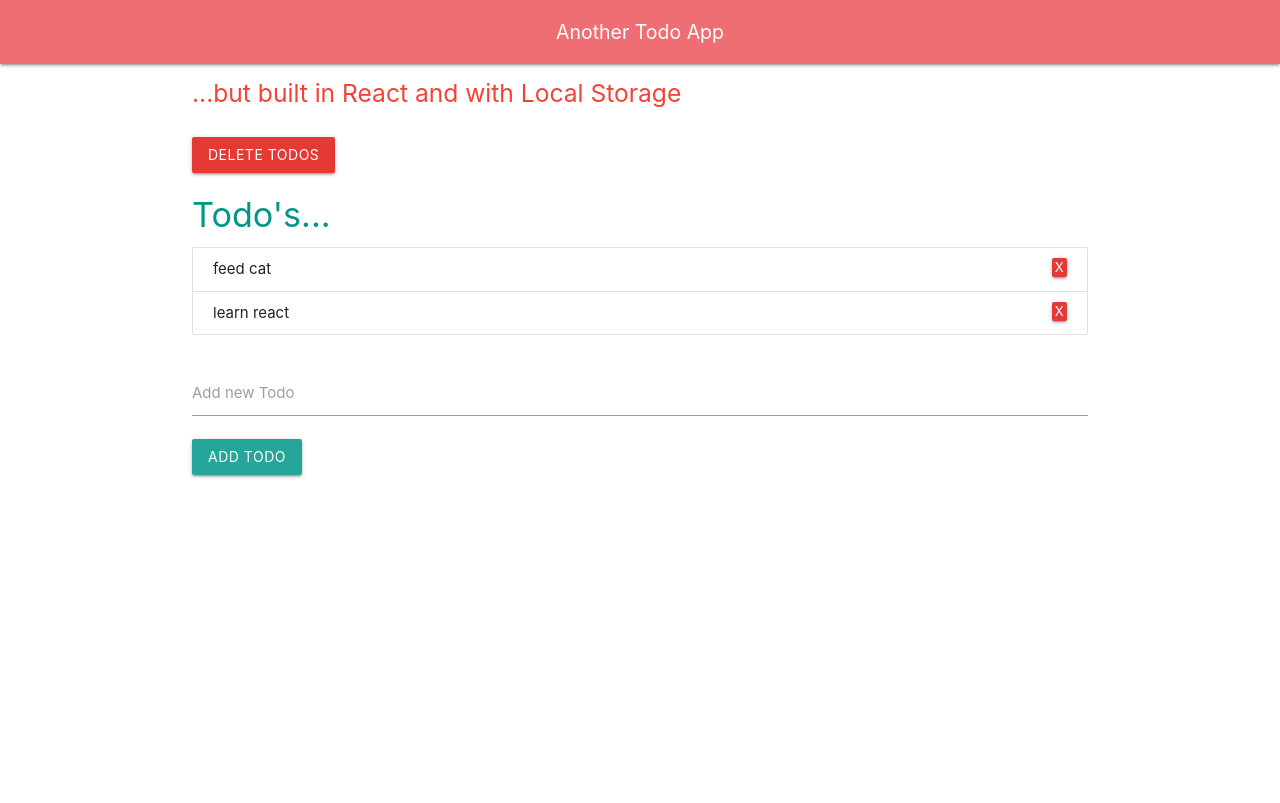
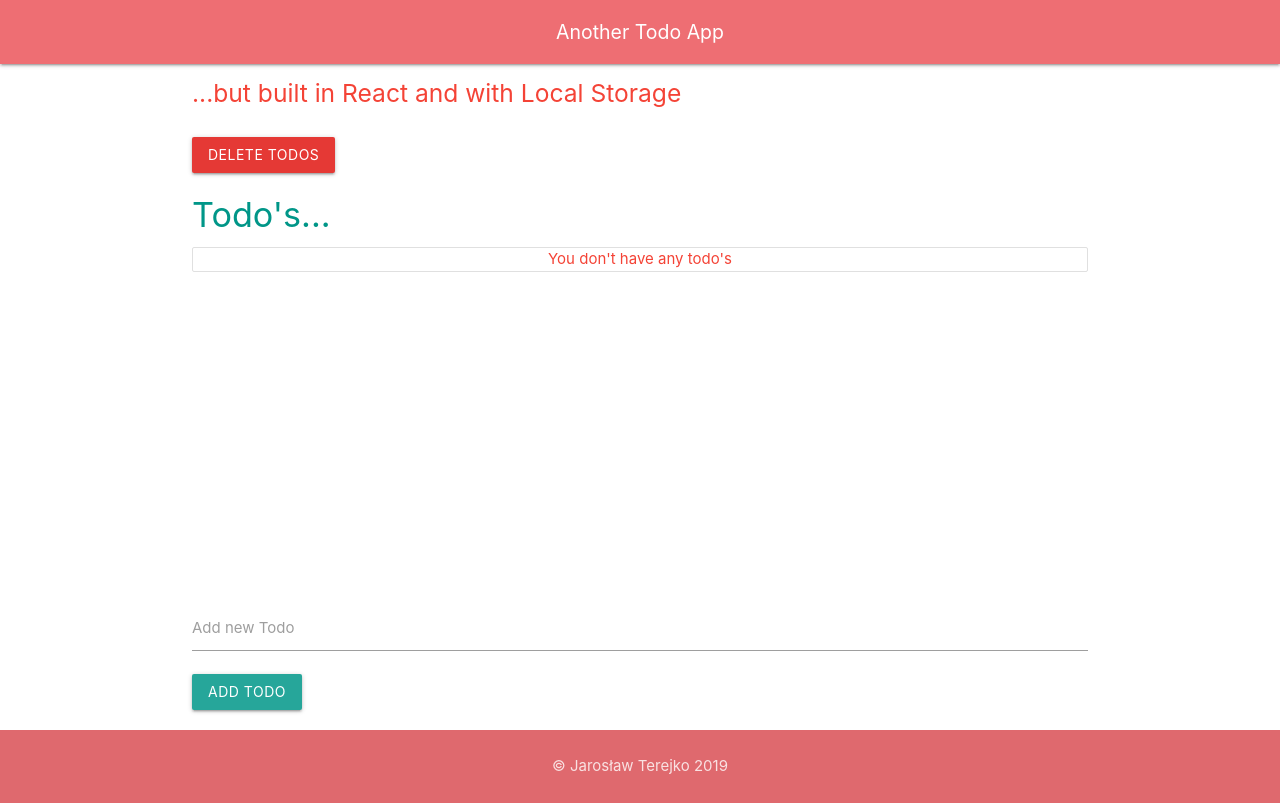
Before and after one commit to jarekTerejko/react-todoapp, a React (Create React App) app: page / in a window 1280 px wide. Built offline with nearby package versions, Linux system fonts and the light colour scheme.

Commit message:
added Footer component and setup localStorage[C

```diff
--- a/src/AddTodo.js
+++ b/src/AddTodo.js
@@ -28,7 +28,7 @@ class AddTodo extends Component {
       <div className="row">
         <div className="container">
           <form onSubmit={this.handleSubmit}>
-          <div className="input-field">
+            <div className="input-field">
               <input
                 type="text"
                 id="todoContent"
@@ -37,9 +37,7 @@ class AddTodo extends Component {
                 onChange={this.handleChange}
               />
               <label htmlFor="todoContent">Add new Todo</label>
-
-          </div>
-
+            </div>
             <div>
               <button className="btn waves-effect waves-light">Add Todo</button>
             </div>
--- a/src/App.js
+++ b/src/App.js
@@ -3,20 +3,42 @@ import Todos from "./Todos";
 import AddTodo from "./AddTodo";
 import Header from "./Header";
 import DeleteTodos from "./DeleteTodos";
+import Footer from "./Footer";
 
 class App extends Component {
   state = {
-    todos: [
-      {
-        id: Math.random(),
-        content: "feed cat"
-      },
-      {
-        id: Math.random(),
-        content: "learn react"
+    // hardcoded data - po ustawienu localStorage niepotrzebne
+    // todos: [
+    //   {
+    //     id: Math.random(),
+    //     content: "feed cat"
+    //   },
+    //   {
+    //     id: Math.random(),
+    //     content: "learn react"
+    //   }
+    // ]
+    todos: []
+  };
+
+  componentDidMount() {
+    try {
+      const json = localStorage.getItem("todos");
+      // console.log(json);
+      const todos = JSON.parse(json);
+      // console.log(todos);
+      if (todos) {
+        this.setState({ todos });
       }
-    ]
-  };
+    } catch (error) {}
+  }
+
+  componentDidUpdate(prevProps, prevState) {
+    if (prevState.todos.lenght !== this.state.todos.length) {
+      const json = JSON.stringify(this.state.todos);
+      localStorage.setItem("todos", json);
+    }
+  }
 
   deleteTodo = id => {
     // console.log(id)
@@ -37,10 +59,10 @@ class App extends Component {
   };
 
   addTodo = todo => {
-    console.log(todo);
+    // console.log(todo);
     todo.id = Math.random();
     let todos = [...this.state.todos, todo];
-    console.log(todo);
+    // console.log(todo);
     this.setState({
       todos
     });
@@ -56,6 +78,7 @@ class App extends Component {
         <DeleteTodos deleteTodos={this.deleteTodos} />
         <Todos todos={this.state.todos} deleteTodo={this.deleteTodo} />
         <AddTodo addTodo={this.addTodo} />
+        <Footer />
       </div>
     );
   }
--- /dev/null
+++ b/src/Footer.js
@@ -0,0 +1,18 @@
+import React from "react";
+
+const Footer = () => {
+  const currentDate = new Date();
+  const year = currentDate.getUTCFullYear();
+
+  return (
+    <footer className="page-footer">
+      <div className="footer-copyright">
+        <div className="container">
+          <p>&copy; Jarosław Terejko {year}</p>
+        </div>
+      </div>
+    </footer>
+  );
+};
+
+export default Footer;
--- a/src/Header.js
+++ b/src/Header.js
@@ -3,6 +3,7 @@ import React, { Fragment } from "react";
 const Header = props => {
   return (
     <Fragment>
+      <header>
         <nav>
           <div className="nav-wrapper">
             <a href="#!" className="brand-logo center">
@@ -15,6 +16,7 @@ const Header = props => {
             <h5 className="red-text lighten-1">{props.subtitle}</h5>
           </div>
         </div>
+      </header>
     </Fragment>
   );
 };
--- a/src/Todos.js
+++ b/src/Todos.js
@@ -22,12 +22,14 @@ const Todos = ({ todos, deleteTodo }) => {
   );
 
   return (
-    <div className="row">
-      <div className="container">
-        <h4 className="teal-text">Todo's...</h4>
-        <ul className="todos collection">{todoList}</ul>
+    <main>
+      <div className="row">
+        <div className="container">
+          <h4 className="teal-text">Todo's...</h4>
+          <ul className="todos collection">{todoList}</ul>
+        </div>
       </div>
-    </div>
+    </main>
   );
 };
 
--- a/src/index.css
+++ b/src/index.css
@@ -21,3 +21,12 @@ code {
 nav .brand-logo {
   font-size: 1.3rem;
 }
+
+.page-footer {
+  padding: 0;
+  text-align: center;
+}
+
+main {
+  min-height: calc(100vh - 406px);
+}
```
Lines whose indentation alone changed are shown as unchanged.
